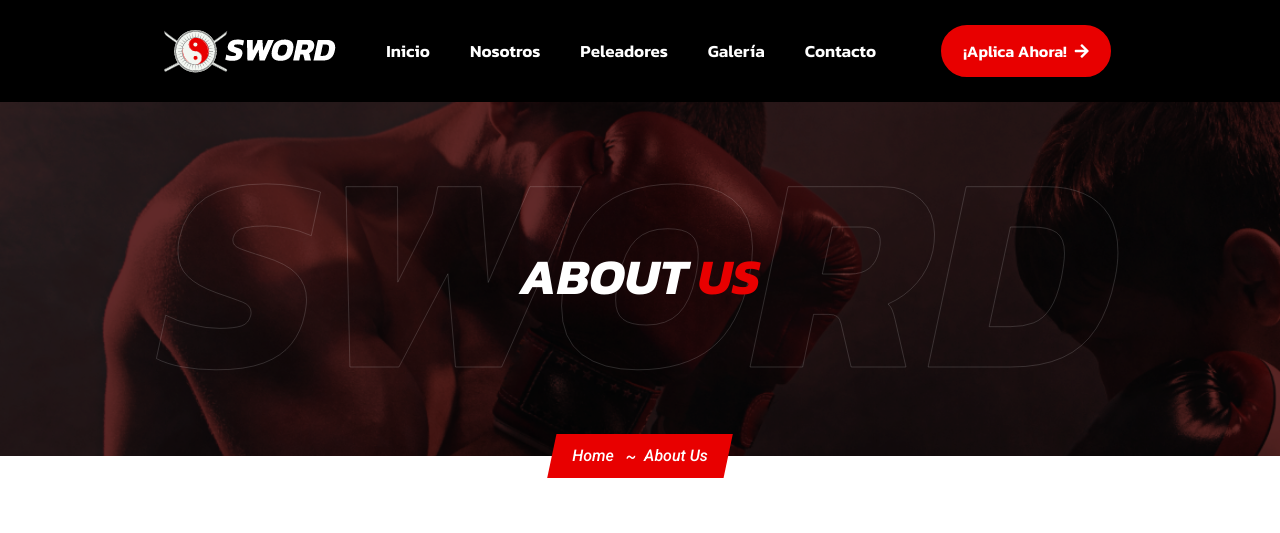
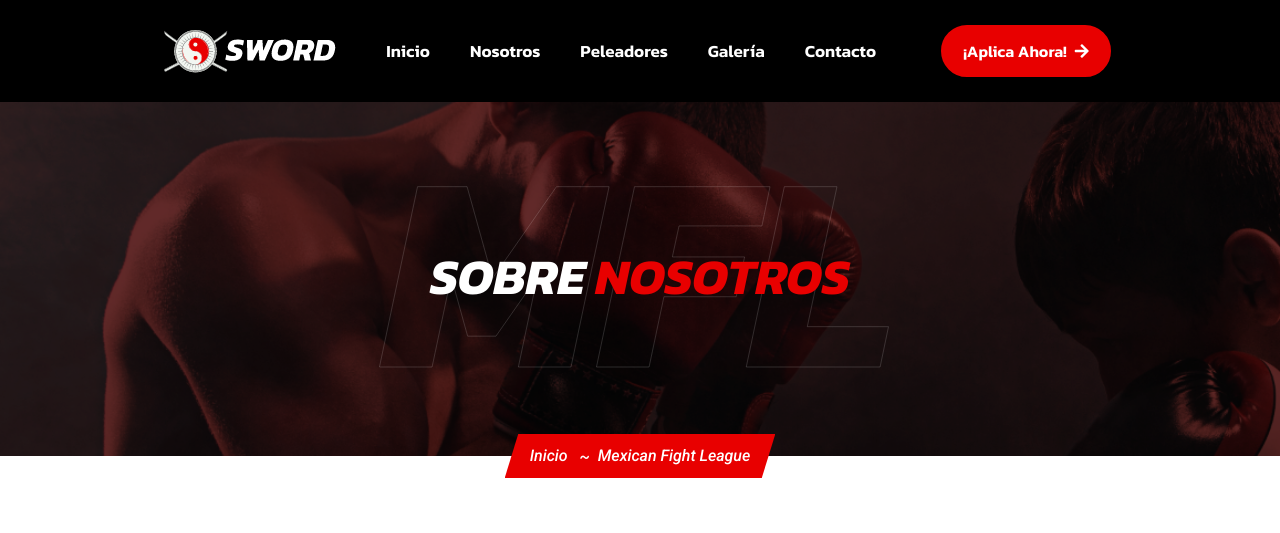
Before and after one commit to Ivonnemtz96/mfl, a PHP site: page /nosotros.php in a window 1280 px wide. Shown: the top 533 px of the page. Run offline with PHP 8.4, Linux system fonts and the light colour scheme.

Commit message:
nosotros semi terminado

```diff
--- a/modules/contacto.php
+++ b/modules/contacto.php
@@ -3,7 +3,7 @@
 ~~~~~~~~~~~~~~~~~~~~~~~~~~~~~~~~~~~~~~~~-->
 <section class="banner-section banner-section-two inner-banner-section bg-overlay-red bg_img" data-background="assets/images/bg/bg-12.png">
     <div class="section-logo-text">
-        <span class="title">SWORD</span>
+        <span class="title">MFL</span>
     </div>
     <div class="container-fluid">
         <div class="row justify-content-center align-items-end mb-30-none">
--- a/modules/nosotros.php
+++ b/modules/nosotros.php
@@ -1,15 +1,16 @@
 <!--~~~~~~~~~~~~~~~~~~~~~~~~~~~~~~~~~~~~~~~
     Start Banner
 ~~~~~~~~~~~~~~~~~~~~~~~~~~~~~~~~~~~~~~~~-->
-<section class="banner-section banner-section-two inner-banner-section bg-overlay-red bg_img" data-background="assets/images/bg/bg-12.png">
+<section class="banner-section banner-section-two inner-banner-section bg-overlay-red bg_img"
+    data-background="assets/images/bg/bg-12.png">
     <div class="section-logo-text">
-        <span class="title">SWORD</span>
+        <span class="title">MFL</span>
     </div>
     <div class="container-fluid">
         <div class="row justify-content-center align-items-end mb-30-none">
             <div class="col-xl-12 col-lg-12 text-center mb-30">
                 <div class="banner-content" data-aos="fade-up" data-aos-duration="1800">
-                    <h1 class="title">ABOUT <span>US</span></h1>
+                    <h1 class="title">Sobre <span>Nosotros</span></h1>
                 </div>
             </div>
         </div>
@@ -18,22 +19,21 @@
 <div class="breadcrumb-area">
     <nav aria-label="breadcrumb">
         <ol class="breadcrumb">
-        <li class="breadcrumb-item"><a href="index.html">Home</a></li>
-        <li class="breadcrumb-item active" aria-current="page">About Us</li>
+            <li class="breadcrumb-item"><a href="index.php">Inicio</a></li>
+            <li class="breadcrumb-item active" aria-current="page">Mexican Fight League </li>
         </ol>
     </nav>
 </div>
 <!--~~~~~~~~~~~~~~~~~~~~~~~~~~~~~~~~~~~~~~~
-    End Banner
-~~~~~~~~~~~~~~~~~~~~~~~~~~~~~~~~~~~~~~~~-->
-<!--~~~~~~~~~~~~~~~~~~~~~~~~~~~~~~~~~~~~~~~
     Start About
 ~~~~~~~~~~~~~~~~~~~~~~~~~~~~~~~~~~~~~~~~-->
 <section class="about-section about-section--style ptb-120">
-    <div class="about-element-one my-paroller" data-paroller-factor="0.2" data-paroller-type="foreground" data-paroller-direction="vertical">
+    <div class="about-element-one my-paroller" data-paroller-factor="0.2" data-paroller-type="foreground"
+        data-paroller-direction="vertical">
         <img src="assets/images/element/element-1.png" alt="element">
     </div>
-    <div class="about-element-two my-paroller" data-paroller-factor="0.2" data-paroller-type="foreground" data-paroller-direction="vertical">
+    <div class="about-element-two my-paroller" data-paroller-factor="0.2" data-paroller-type="foreground"
+        data-paroller-direction="vertical">
         <img src="assets/images/element/element-2.png" alt="element">
     </div>
     <div class="container">
@@ -41,41 +41,35 @@
             <div class="col-xl-6 col-lg-6 mb-30">
                 <div class="about-thumb">
                     <img src="assets/images/about-2.png" alt="about">
-                    <div class="about-overlay-content">
+                    <!-- <div class="about-overlay-content">
                         <img src="assets/images/icon/icon-22.png" alt="icon">
                         <h4 class="title">NATIONAL
                             BOXING
                             AWARD</h4>
-                    </div>
+                    </div> -->
                 </div>
             </div>
             <div class="col-xl-6 col-lg-6 mb-30">
                 <div class="about-content-area">
                     <div class="section-header">
-                        <h2 class="section-title">ABOUT <span>BOXING</span> SCHOOL</h2>
-                        <p>SWORD supports men, women, teens, and kids looking to pursue the incredible benefits of amateur boxing. Whether you’re interested in a challenging new approach to fitness or have Olympic aspirations.</p>
-                        <p>Founded in 2003 by veteran boxing trainer/cutman, Russ Anber, Rival entered the marketplace with a promise to “reinvent the industry” by implementing innovations</p>
-                    </div>
-                    <ul class="about-list">
-                        <li>Production or Trading of Good or Services for Sale</li>
-                        <li>Cost of supplies and equipment</li>
-                        <li>Change in the volume of expected sales</li>
-                        <li>From that initial modest order of $2,000</li>
-                        <li>Everybody is, in one way or another, connected to boxing</li>
-                    </ul>
-                    <div class="about-user-area">
-                        <div class="about-user-wrapper">
-                            <div class="about-user-thumb">
-                                <img src="assets/images/user.png" alt="user">
-                            </div>
-                            <div class="about-user-content">
-                                <h6 class="title">Hoyen Mata</h6>
-                                <span class="sub-title">Co-Founder</span>
-                            </div>
-                        </div>
-                        <div class="about-signature-wrapper">
-                            <img src="assets/images/signature-2.png" alt="signature">
-                        </div>
+                        <h2 class="section-title">Sobre <span>MExican Fight League</span></h2>
+                        <p>Mexican Fight League es una empresa dedicada a la promoción y desarrollo del MMA en Mexico y
+                            Latinoamérica, contamos
+                            con basta experiencia en la producción de eventos en vivo para televisión habiendo trabajado
+                            ya con cadenas nacionales e internacionales como ESPN Knockout, combate SPACE, TDN, IMAGEN
+                            TV.
+                        </p>
+                        <p>
+                            Asimismo tenemos el personal, equipo de iluminación, pantallas (PQR) y unidad móvil propias
+                            (TVMAR) para garantizar la misma calidad de producción sin importar la sede del evento.
+                            <br><br>
+                            Se tiene programado realizar un evento mensual en diferentes ciudades dentro de la República
+                            mexicana iniciando en Noviembre del 2022, si fuera necesario estamos en posibilidad de hacer
+                            shows con mayor frecuencia.
+                            <br><br>
+                            MFL es sin duda la liga mejor estructurada en el país y con la plataforma adecuada pronto
+                            seremos la empresa referente en Latinoamérica.
+                        </p>
                     </div>
                 </div>
             </div>
@@ -134,7 +128,8 @@
             <div class="col-xl-6 col-lg-8 text-center">
                 <div class="section-header" data-aos="fade-up" data-aos-duration="1200">
                     <h2 class="section-title">OUR <span>BOXING</span> FEATURES</h2>
-                    <p>Fight School has specialized in martial arts since 1986 and has one of the most innovative programs in the nation.</p>
+                    <p>Fight School has specialized in martial arts since 1986 and has one of the most innovative
+                        programs in the nation.</p>
                 </div>
             </div>
         </div>
@@ -151,7 +146,8 @@
                                 </div>
                                 <div class="feature-content">
                                     <h4 class="title"><span>01.</span> FREE CONSULTATION</h4>
-                                    <p>Fight School has specialized in martial arts since 1986 and has one of the most</p>
+                                    <p>Fight School has specialized in martial arts since 1986 and has one of the most
+                                    </p>
                                 </div>
                             </div>
                         </div>
@@ -164,7 +160,8 @@
                                 </div>
                                 <div class="feature-content">
                                     <h4 class="title"><span>02.</span> EXCELLENT SERVICE</h4>
-                                    <p>Fight School has specialized in martial arts since 1986 and has one of the most</p>
+                                    <p>Fight School has specialized in martial arts since 1986 and has one of the most
+                                    </p>
                                 </div>
                             </div>
                         </div>
@@ -177,7 +174,8 @@
                                 </div>
                                 <div class="feature-content">
                                     <h4 class="title"><span>03.</span> BEST TRAINERS</h4>
-                                    <p>Fight School has specialized in martial arts since 1986 and has one of the most</p>
+                                    <p>Fight School has specialized in martial arts since 1986 and has one of the most
+                                    </p>
                                 </div>
                             </div>
                         </div>
@@ -190,7 +188,8 @@
                                 </div>
                                 <div class="feature-content">
                                     <h4 class="title"><span>04.</span> FREE CONSULTATION</h4>
-                                    <p>Fight School has specialized in martial arts since 1986 and has one of the most</p>
+                                    <p>Fight School has specialized in martial arts since 1986 and has one of the most
+                                    </p>
                                 </div>
                             </div>
                         </div>
```
Also changed, not shown: modules/index.php (+0 -12 lines).
